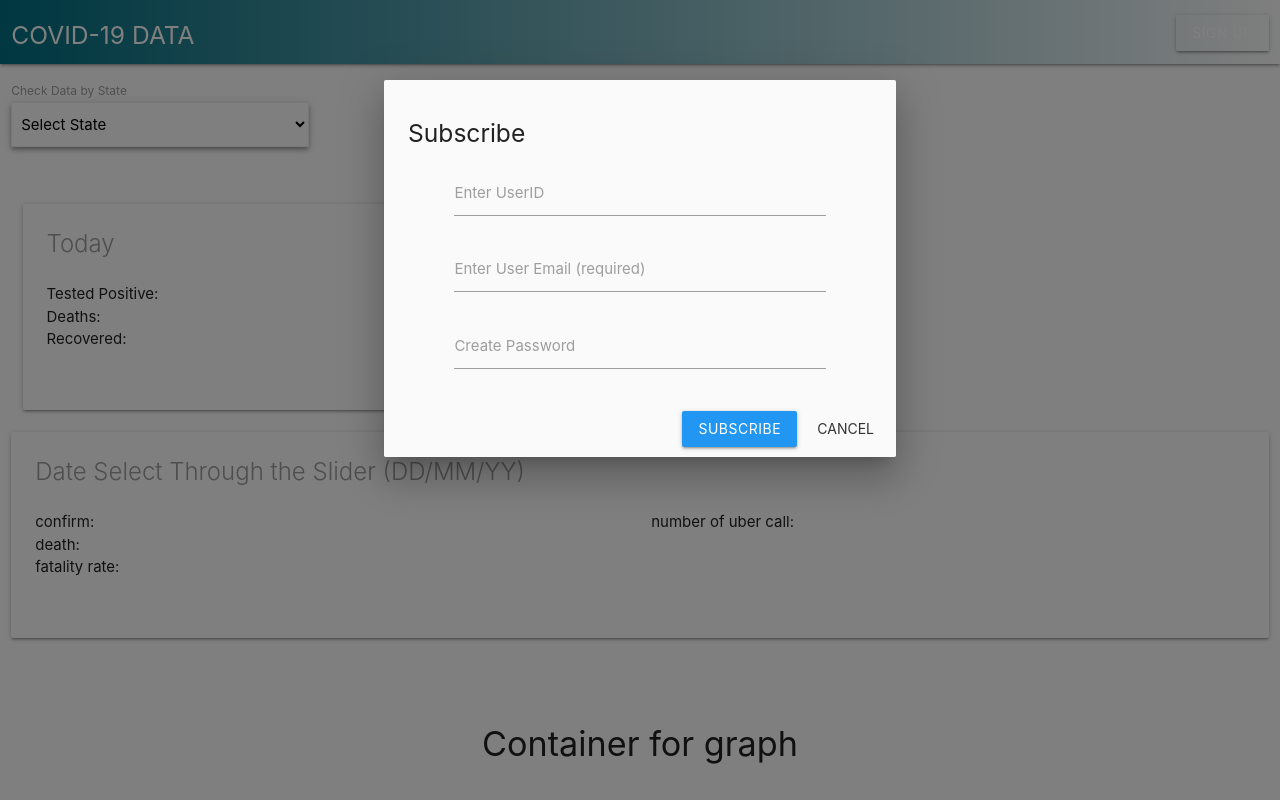
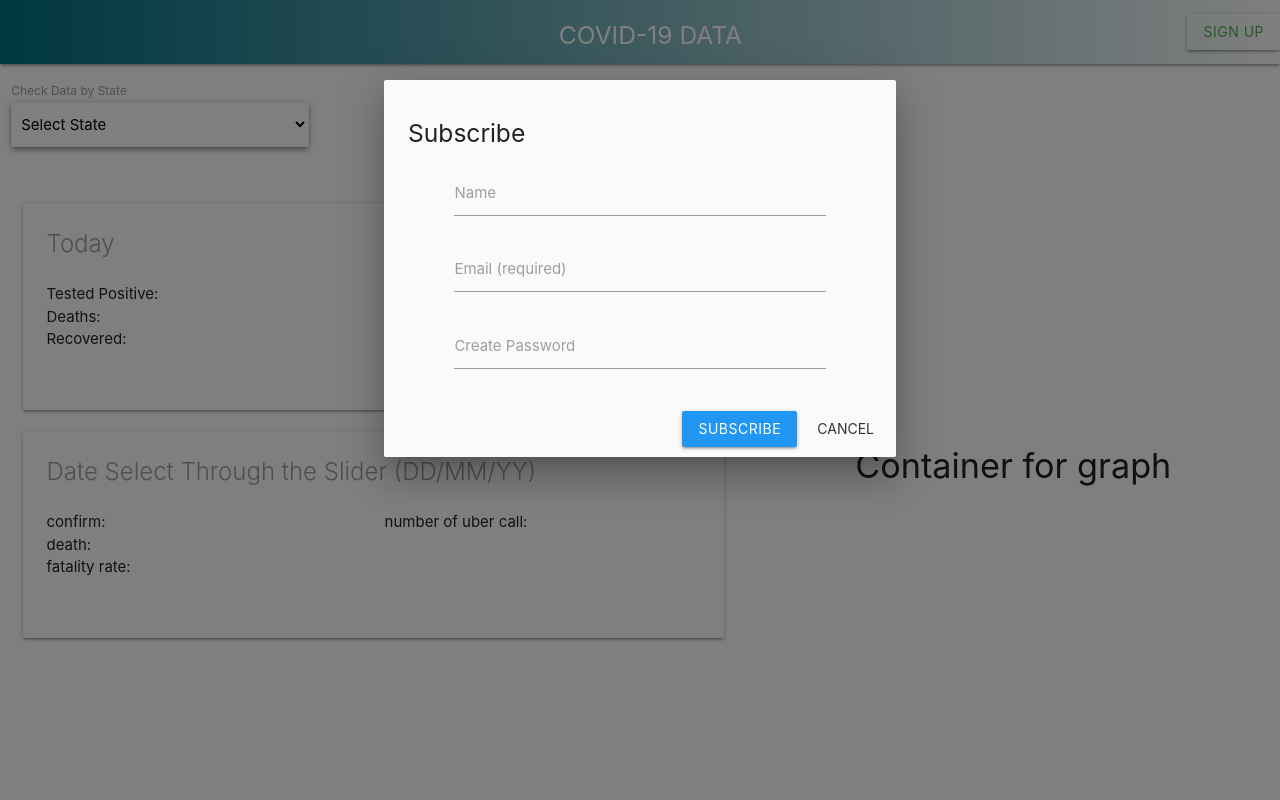
Before and after one commit to Walker-Walker/Covid-19-Data-, a website: page index.html in a window 1280 px wide. Both pictures are taken after a click on the button "SIGN UP". Drawn offline with nearby package versions, Linux system fonts and the light colour scheme.

Commit message:
update layout

```diff
--- a/index.html
+++ b/index.html
@@ -21,20 +21,16 @@
       <nav class="white" role="navigation">
         <div class="nav-wrapper valign-wrapper row">
           <h5 class="col s6">COVID-19 DATA</h5>
-          <div class="col s6 right-align">
             <!-- Modal triger-->
             <button
               data-target="modal1"
-              class="waves-effect waves-teal btn modal-trigger"
+              class="waves-effect waves-teal btn modal-trigger green-text"
               id="menu"
             >
               <!-- <i class="material-icons" id="menu-icon">menu</i> -->
               Sign Up
             </button>
-
           </div>
-          </div>
-<!-- <<<<<<< HEAD -->
         </div>
       </nav>
       <!-- Modal Structure starts-->
@@ -43,12 +39,12 @@
           <h5 style="margin-bottom: 1.5rem;">Subscribe</h5>
           <div style="width: 80%; margin: 0 auto;" class="input-field">
             <input id="uid" type="text" class="validate" />
-            <label for="uid">Enter UserID</label>
+            <label for="uid">Name</label>
           </div>
           <br />
           <div style="width: 80%; margin: 0 auto;" class="input-field">
             <input id="user-email" type="email" class="validate" required pattern="[a-z0-9._%+-]+@[a-z0-9.-]+\.[a-z]{2,4}$" />
-            <label for="user-email">Enter User Email (required) </label>
+            <label for="user-email">Email (required) </label>
           </div>
           <br />
           <div style="width: 80%; margin: 0 auto;" class="input-field">
@@ -66,87 +62,9 @@
             Cancel
           </button>
         </div>
+      </div>
       <!-- Modal Structure ends -->
     </header>
-    <!-- <main class="constainer"> -->
-      <!-- <div class="section">
-        <div class="row">
-          <div class="section col s3">
-            <label>Check Data by State</label>
-            <select class="browser-default z-depth-2">
-              <option value="" disabled selected>Select State</option>
-              <option value="1">Alabama</option>
-              <option value="2">Alaska</option>
-              <option value="3">Arizona</option>
-              <option value="4">Arkansas</option>
-              <option value="5">California</option>
-              <option value="6">Colorado</option>
-              <option value="7">Connecticut</option>
-              <option value="8">Delaware</option>
-              <option value="9">Florida</option>
-              <option value="10">Georgia</option>
-              <option value="11">Hawaii</option>
-              <option value="12">Idaho</option>
-              <option value="13">Illinois</option>
-              <option value="14">Indiana</option>
-              <option value="15">Iowa</option>
-              <option value="16">Kansas</option>
-              <option value="17">Kentucky</option>
-              <option value="18">Louisiana</option>
-              <option value="19">Maine</option>
-              <option value="20">Maryland</option>
-              <option value="21">Massachusetts</option>
-              <option value="22">Michigan</option>
-              <option value="23">Minnesota</option>
-              <option value="24">Mississippi</option>
-              <option value="25">Missouri</option>
-              <option value="26">Montana</option>
-              <option value="27">Nebraska</option>
-              <option value="28">Nevada</option>
-              <option value="29">New Hampshire</option>
-              <option value="30">New Jersey</option>
-              <option value="31">New Mexico</option>
-              <option value="32">New York</option>
-              <option value="33">North Carolina</option>
-              <option value="34">North Dakota</option>
-              <option value="35">Ohio</option>
-              <option value="36">Oklahoma</option>
-              <option value="37">Oregon</option>
-              <option value="38">Pennsylvania</option>
-              <option value="39">Rhode Island</option>
-              <option value="40">South Carolina</option>
-              <option value="41">South Dakota</option>
-              <option value="42">Tennessee</option>
-              <option value="43">Texas</option>
-              <option value="44">Utah</option>
-              <option value="45">Vermont</option>
-              <option value="46">Virginia</option>
-              <option value="47">Washington</option>
-              <option value="48">West Virginia</option>
-              <option value="49">Wisconsin</option>
-              <option value="50">Wyoming</option>
-            </select>
-          </div>
-        </div>
-      </div>
-      <div class="section row" id="data">
-        <div class="section col s7">
-          <div class="section col s12" id="current-date-data">
-            <div class="card">
-              <div class="card-content">
-                <span class="card-title grey-text">Today</span>
-                <div class="row">
-                  <ul class="col s6">
-                    <li>confirm:</li>
-                    <li>death:</li>
-                    <li>fatality rate:</li>
-                  </ul>
-                  <ul class="col s6">
-                    <li>number of uber call:</li>
-                  </ul> -->
-<!-- ======= -->
-        <!-- </nav>
-      </header> -->
     <main class="constainer">
       <div class="section">
         <div class="row">
@@ -224,11 +142,11 @@
                     <li></li>
                   </ul>
                 </div>
-<!-- >>>>>>> alex/api2 -->
               </div>
             </div>
           </div>
         </div>
+        <div class="section col s7">
           <div class="section col s12" id="Selected-date-data">
             <div class="card">
               <div class="card-content">
@@ -252,6 +170,7 @@
         <div class="section col s5">
           <div class="container"><h4 class="center-align">Container for graph</h4></div>
         </div>
+      </div>
     </main>
     <!--script tags for Highcharts-->
     <script src="https://code.highcharts.com/highcharts.js"></script>
```
Lines whose indentation alone changed are shown as unchanged.
